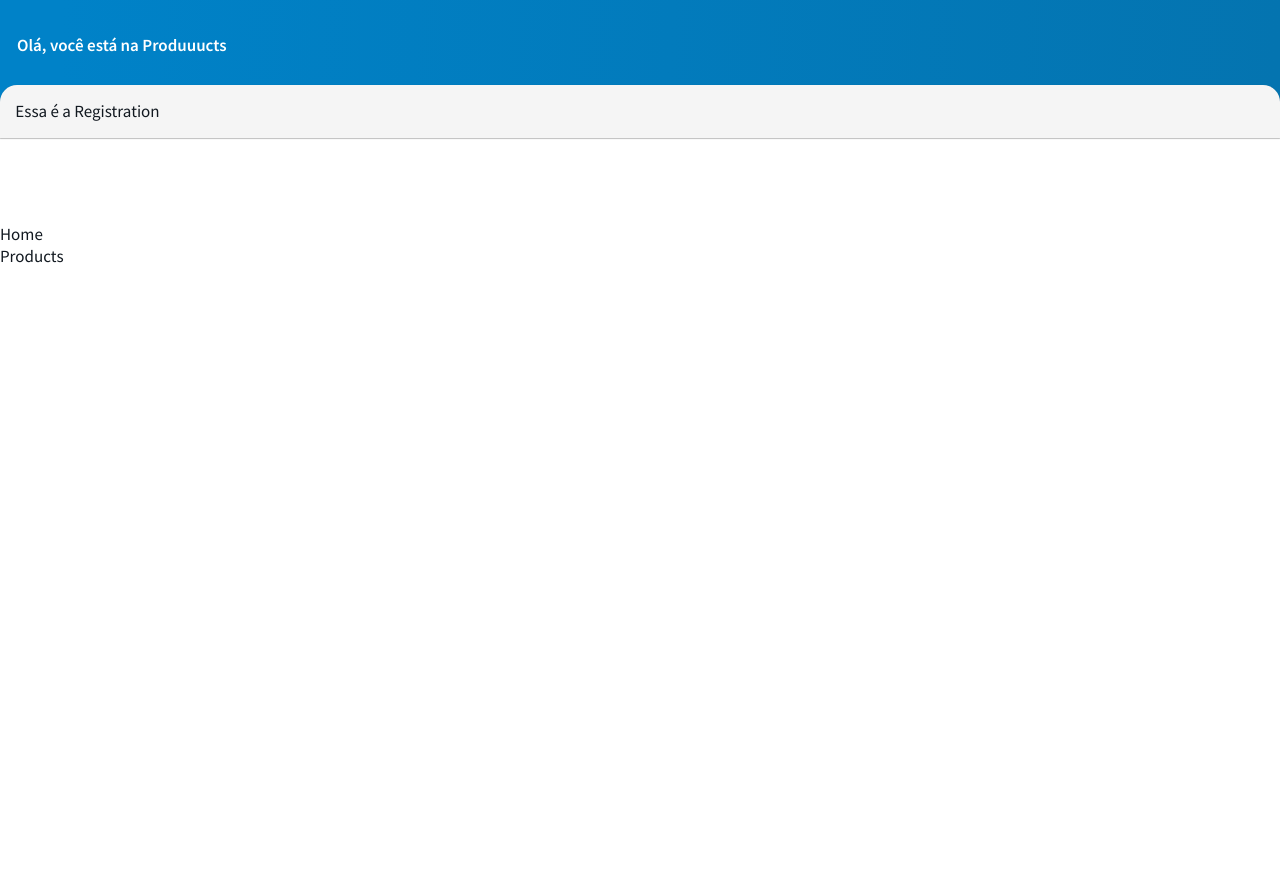
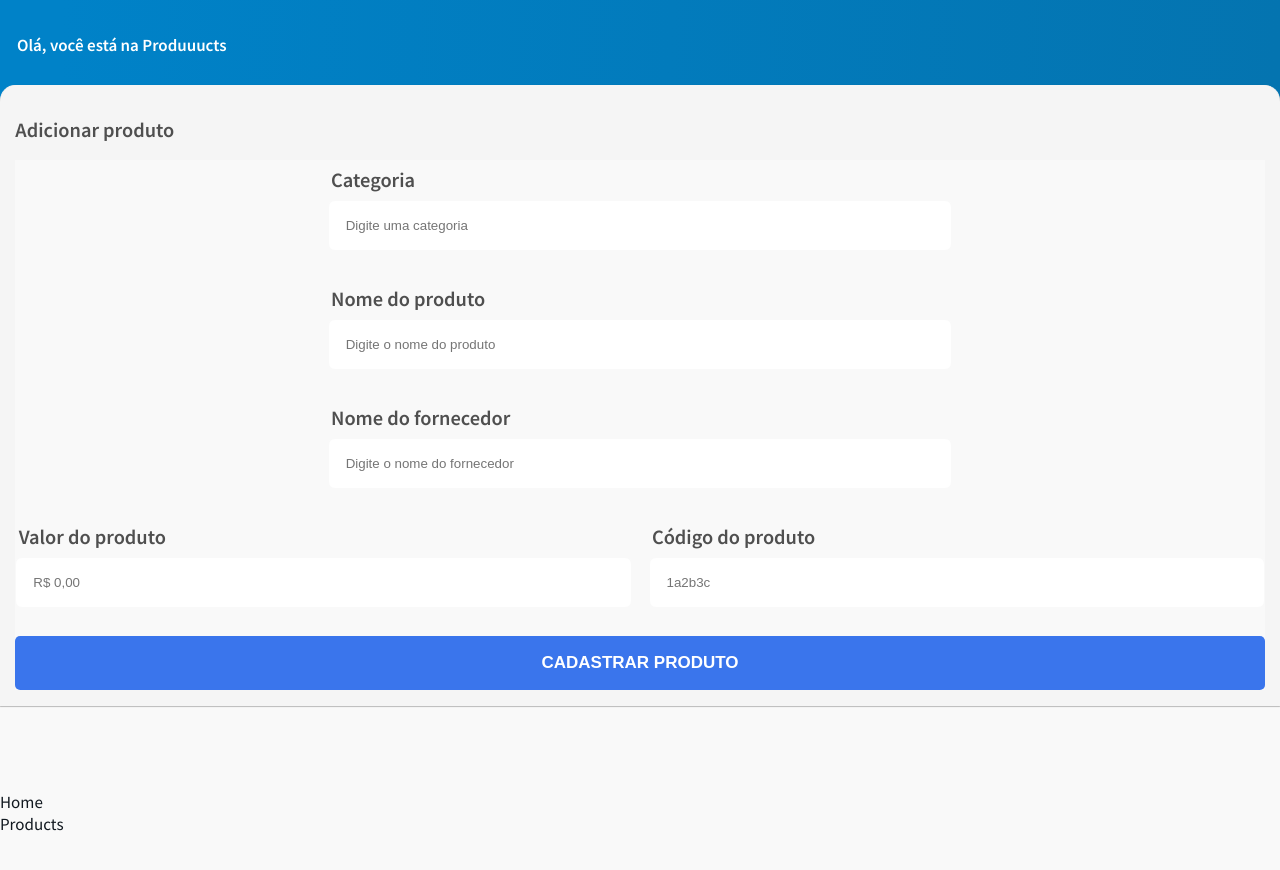
Before and after one commit to temppone/produuucts, a React (Create React App) app: page /registration in a window 1280 px wide. Shown: the top 870 px of the page. Built offline with nearby package versions, Linux system fonts and the light colour scheme.

Commit message:
fix: registration page

```diff
--- a/src/pages/Registration/index.tsx
+++ b/src/pages/Registration/index.tsx
@@ -1,8 +1,138 @@
+import { yupResolver } from "@hookform/resolvers/yup";
 import React from "react";
+import { Controller, useForm } from "react-hook-form";
+import * as yup from "yup";
+import { ptShort } from "yup-locale-pt";
+import Button from "../../components/Button";
 import { CardContainer } from "../../components/Card/style.";
+import HeaderCard from "../../components/HeaderCard";
+import Input from "../../components/Input";
+import { numbersAndLetters } from "../../core/regex";
+import { defaultTheme } from "../../styles/theme";
+import {
+  FormContainer,
+  RegistrationContainer,
+  ValueCodeContainer,
+} from "./styles";
+
+type IRegisterProduct = {
+  id: string;
+  category: string;
+  name: string;
+  providerName: string;
+  price: number;
+};
 
 const Registration = (): JSX.Element => {
-  return <CardContainer>Essa é a Registration</CardContainer>;
+  yup.setLocale(ptShort);
+  const schema: yup.SchemaOf<IRegisterProduct> = yup.object({
+    id: yup
+      .string()
+      .min(4)
+      .max(4)
+      .required()
+      .matches(numbersAndLetters, "Digite letras e números"),
+    providerName: yup.string().required(),
+    category: yup.string().required(),
+    name: yup.string().required(),
+    price: yup.number().required(),
+  });
+
+  const {
+    control,
+    handleSubmit,
+    formState: { errors },
+  } = useForm<IRegisterProduct>({
+    resolver: yupResolver<yup.AnyObjectSchema>(schema),
+  });
+
+  const submitProduct = (data: IRegisterProduct) => {
+    console.log(data);
+    console.log("teste");
+  };
+
+  return (
+    <RegistrationContainer>
+      <CardContainer>
+        <HeaderCard title="Adicionar produto" />
+        <FormContainer action="" onSubmit={handleSubmit(submitProduct)}>
+          <Controller
+            name="category"
+            control={control}
+            render={(props) => (
+              <Input
+                label="Categoria"
+                inputError={errors?.category?.message}
+                placeholder="Digite uma categoria"
+                {...props}
+              />
+            )}
+          />
+          <Controller
+            name="name"
+            control={control}
+            render={(props) => (
+              <Input
+                label="Nome do produto"
+                inputError={errors?.name?.message}
+                placeholder="Digite o nome do produto"
+                {...props}
+              />
+            )}
+          />
+          <Controller
+            name="providerName"
+            control={control}
+            render={(props) => (
+              <Input
+                label="Nome do fornecedor"
+                inputError={errors?.providerName?.message}
+                placeholder="Digite o nome do fornecedor"
+                {...props}
+              />
+            )}
+          />
+
+          <ValueCodeContainer>
+            <Controller
+              name="price"
+              control={control}
+              render={(props) => (
+                <Input
+                  label="Valor do produto"
+                  inputError={errors?.price?.message}
+                  placeholder="R$ 0,00"
+                  {...props}
+                />
+              )}
+            />
+            <Controller
+              name="id"
+              control={control}
+              render={(props) => (
+                <Input
+                  label="Código do produto"
+                  inputError={errors?.id?.message}
+                  placeholder="1a2b3c"
+                  {...props}
+                />
+              )}
+            />
+          </ValueCodeContainer>
+
+          <Button
+            name="CADASTRAR PRODUTO"
+            background={defaultTheme.palette.tertiaryBlue}
+            color={defaultTheme.palette.primaryLight}
+            borderRadius="0.3rem"
+            width="100%"
+            padding="1rem"
+            fontSize="1rem"
+          />
+        </FormContainer>
+      </CardContainer>
+    </RegistrationContainer>
+  );
 };
 
 export default Registration;
--- a/src/pages/Registration/styles.ts
+++ b/src/pages/Registration/styles.ts
@@ -1 +1,18 @@
 import styled from "styled-components";
+import { defaultTheme } from "../../styles/theme";
+
+export const RegistrationContainer = styled.div`
+  background-color: ${() => defaultTheme.palette.secundaryLight};
+  border-radius: 0.9rem;
+`;
+
+export const ValueCodeContainer = styled.div`
+  width: 100%;
+  display: flex;
+  gap: 1rem;
+`;
+
+
+export const FormContainer = styled.form`
+  background-color: ${() => defaultTheme.palette.secundaryLight};
+`
--- a/src/styles/global.ts
+++ b/src/styles/global.ts
@@ -32,7 +32,7 @@ export const GlobalStyle = createGlobalStyle`
   }
   html {
     font-size: 12px;
-    background: ${() => defaultTheme.palette.primaryLight};
+    background: ${() => defaultTheme.palette.secundaryLight};
     color: ${() => defaultTheme.palette.primaryDark};
     font-family: 'Source Sans Pro', sans-serif;
 
```
